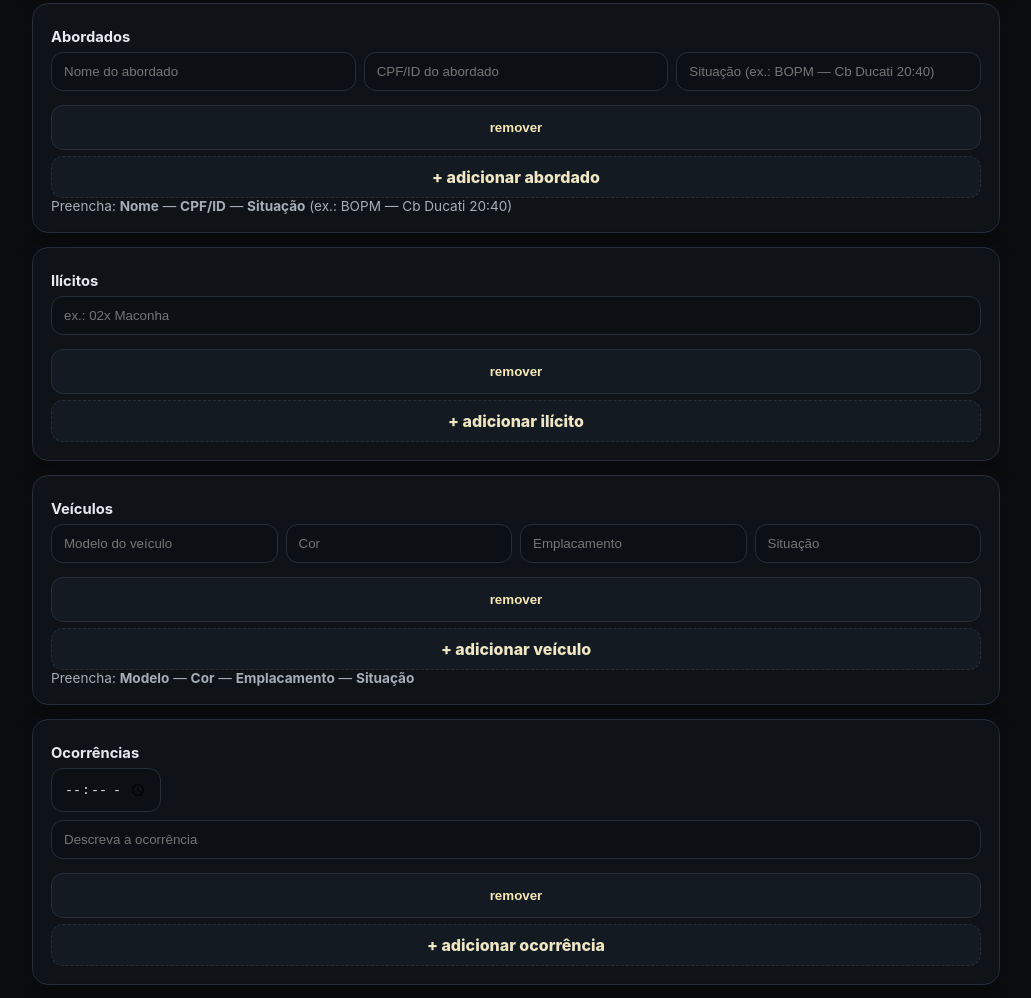
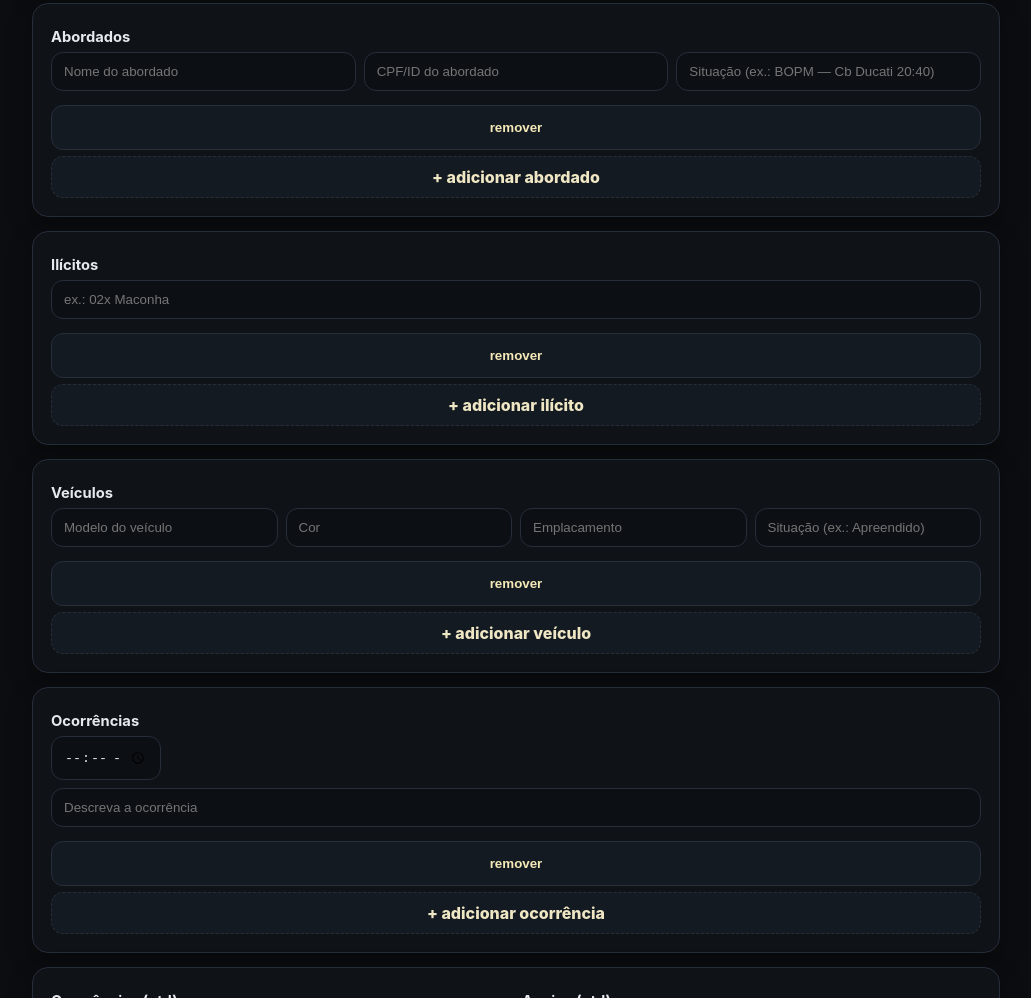
Before and after one commit to GabrielSaleh1/RSO-Online, a plain HTML site: page index.html in a window 1280 px wide. Shown: the part 1091-2089 px from the top of the page, without its empty margins (124-1155 px from the left). Drawn offline with nearby package versions, Linux system fonts and the light colour scheme; no server answers.

Commit message:
Update index.html

```diff
--- a/index.html
+++ b/index.html
@@ -112,7 +112,6 @@
       <label>Abordados</label>
       <div id="list-abordados" class="list"></div>
       <div class="pill" onclick="addAbordado()">+ adicionar abordado</div>
-      <div class="muted">Preencha: <b>Nome</b> — <b>CPF/ID</b> — <b>Situação</b> (ex.: BOPM — Cb Ducati 20:40)</div>
     </div>
 
     <!-- ILÍCITOS (livre) -->
@@ -127,7 +126,6 @@
       <label>Veículos</label>
       <div id="list-veiculos" class="list"></div>
       <div class="pill" onclick="addVeiculo()">+ adicionar veículo</div>
-      <div class="muted">Preencha: <b>Modelo</b> — <b>Cor</b> — <b>Emplacamento</b> — <b>Situação</b></div>
     </div>
 
     <div class="panel">
@@ -258,7 +256,7 @@
         <input placeholder="Modelo do veículo" value="${esc(modelo)}">
         <input placeholder="Cor" value="${esc(cor)}">
         <input placeholder="Emplacamento" value="${esc(placa)}">
-        <input placeholder="Situação" value="${esc(sit)}">
+        <input placeholder="Situação (ex.: Apreendido)" value="${esc(sit)}">
       </div>
       <button class="btn btn-sec" type="button">remover</button>`;
     w.querySelector('button').onclick=()=>w.remove();
```
